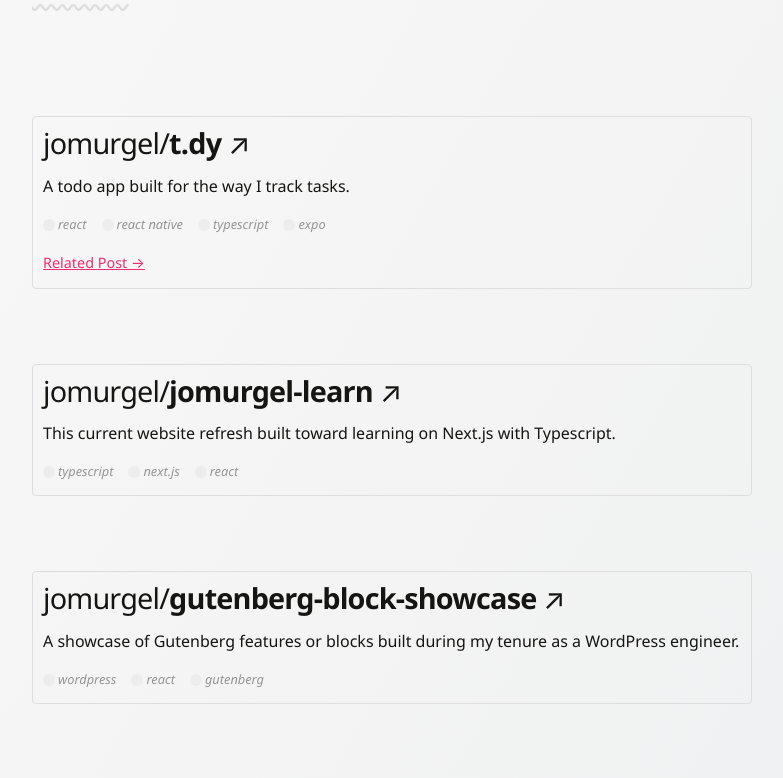
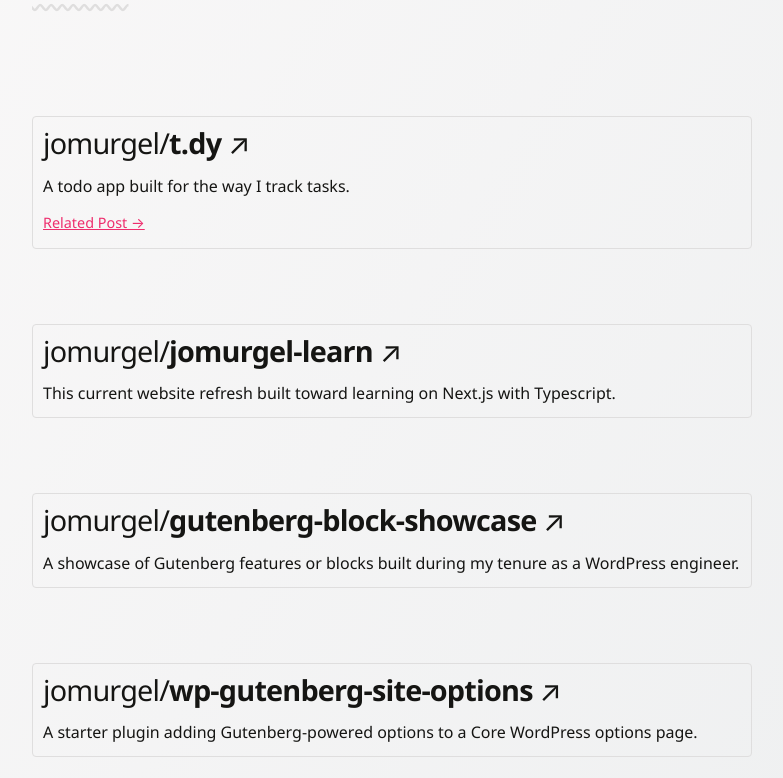
Before and after one commit to jomurgel/jomurgel-learn, a Next.js app: page /work in a window 1280 px wide. Shown: the part 760-1538 px from the top of the page, without its empty margins (248-1031 px from the left). Built offline with nearby package versions, Linux system fonts and the light colour scheme.

Commit message:
Updates homepage content

```diff
--- a/content/work/auto-docs.mdx
+++ b/content/work/auto-docs.mdx
@@ -3,10 +3,4 @@
 description: "A proof of concept auto-doc generation tool built on Nextra."
 url: "https://github.com/jomurgel/auto-docs"
 date: "2023-05-09"
-languages: [
-  "next.js",
-  "nextra",
-  "react",
-  "typescript"
-]
 ---
--- a/content/work/gutenberg-block-showcase.mdx
+++ b/content/work/gutenberg-block-showcase.mdx
@@ -3,9 +3,4 @@
 description: "A showcase of Gutenberg features or blocks built during my tenure as a WordPress engineer."
 url: "https://github.com/jomurgel/gutenberg-block-showcase"
 date: "2023-09-02"
-languages: [
-  "wordpress",
-  "react",
-  "gutenberg"
-]
 ---
--- a/content/work/intro-to-dev.mdx
+++ b/content/work/intro-to-dev.mdx
@@ -3,7 +3,4 @@
 description: "Learn something new! A starter in creating excessable JS and React learning tools."
 url: "https://github.com/jomurgel/intro-to-dev"
 date: "2020-04-02"
-languages: [
-  "react"
-]
 ---
--- a/content/work/jomurgel-learn.mdx
+++ b/content/work/jomurgel-learn.mdx
@@ -3,9 +3,4 @@
 description: "This current website refresh built toward learning on Next.js with Typescript."
 url: "https://github.com/jomurgel/jomurgel-learn"
 date: "2024-08-27"
-languages: [
-  "typescript",
-  "next.js",
-  "react"
-]
 ---
--- a/content/work/wp-gutenberg-site-options.mdx
+++ b/content/work/wp-gutenberg-site-options.mdx
@@ -3,9 +3,4 @@
 description: "A starter plugin adding Gutenberg-powered options to a Core WordPress options page."
 url: "https://github.com/jomurgel/wp-gutenberg-site-options"
 date: "2023-09-02"
-languages: [
-  "wordpress",
-  "react",
-  "gutenberg"
-]
 ---
--- a/src/app/work/page.tsx
+++ b/src/app/work/page.tsx
@@ -46,14 +46,6 @@
 
               {post.description ? <p>{post.description}</p> : null}
 
-              {post.languages ? (
-                <nav>
-                  <ul>
-                    {post.languages.map( ( tag ) => <li data-tag={tag} key={`blog-${tag}`}><span>{tag}</span></li> )}
-                  </ul>
-                </nav>
-              ) : null}
-
               {post.related ? <Link data-type="related" href={post.related} >Related Post &rarr;</Link> : null}
               </div>
           </section>
--- a/src/scss/style.scss
+++ b/src/scss/style.scss
@@ -305,46 +305,13 @@
       margin: 0;
     }
 
-    > div {
-      width: 100%;
-    }
-
-    nav {
-      font-size: 80%;
-      margin: var(--pad) 0;
-
-      &:last-child {
-        margin-bottom: 0;
-      }
-
-      ul li span {
-        display: inline-block;
-        padding-left: calc(var(--pad) * 1.5);
-        color: var(--gray);
-        font-style: italic;
-        vertical-align: top;
-        position: relative;
-
-        &::before {
-          border-radius: 100%;
-          content: '';
-          height: 0.75rem;
-          width: 0.75rem;
-          background-color: var(--lightest-gray);
-          position: absolute;
-          transform: translateY(-50%);
-          top: calc(50% + 1px);
-          left: 0;
-        }
-      }
-    }
-
     p {
       margin-bottom: 0;
     }
 
     [data-type="related"] {
       font-size: 90%;
+      margin-top: var(--pad);
       display: inline-block;
     }
 
```
Also changed, not shown: content/blog/t.dy.mdx (deleted, +0 -45 lines).
